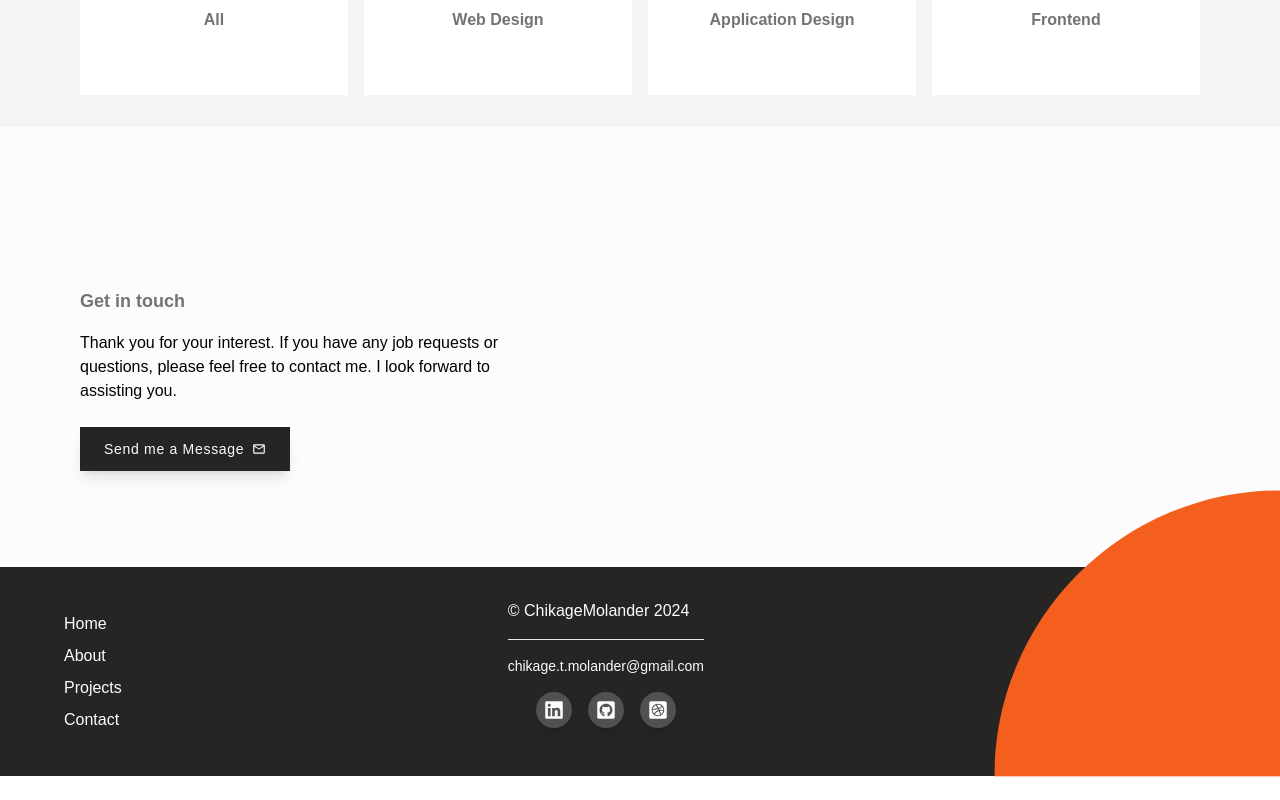
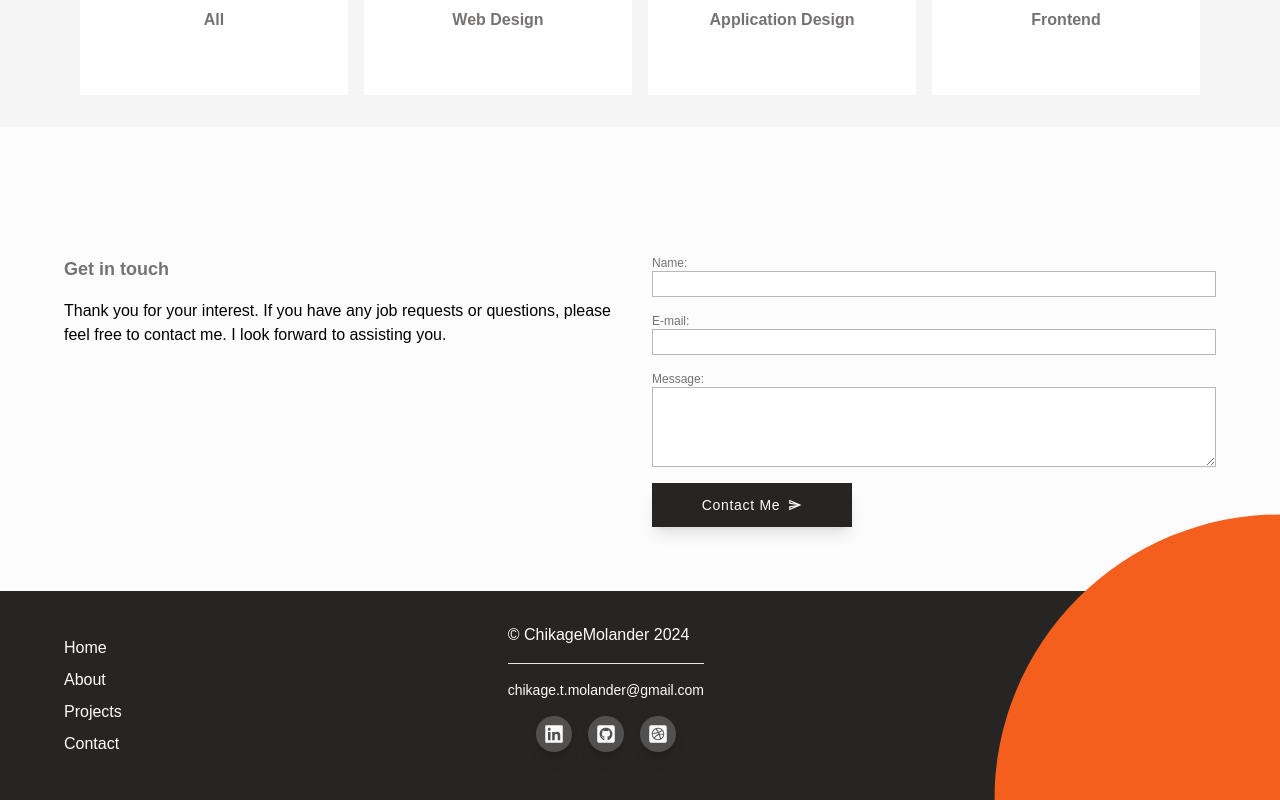
Before and after one commit to xxxOkamexxx/new-portfolio, a Next.js app: page / in a window 1280 px wide. Shown: the part 1757-2557 px from the top of the page. Before the commit the page ends 2533 px from the top, so only its background shows below. Built offline with nearby package versions, Linux system fonts and the light colour scheme.

Commit message:
create contact form

```diff
--- /dev/null
+++ b/src/app/api/email/route.js
@@ -0,0 +1,7 @@
+// reference: https://qiita.com/kohsukeve/items/87cba0e63f4b119c1757
+
+import { NextResponse } from "next/server"
+
+export async function GET() {
+  return NextResponse.json("Hello!")
+}
--- /dev/null
+++ b/src/components/ContactForm.jsx
@@ -0,0 +1,77 @@
+'use client'
+import React from 'react'
+
+import { styles } from '@/styles';
+import { MdOutlineSend } from "react-icons/md";
+import { motion } from 'framer-motion';
+
+
+const ContactForm = () => {
+  return (
+    <div>
+      <form className='flex flex-col gap-4'>
+        {/* Name */}
+        <div className='flex flex-col'>
+          <label
+            className={`${styles.textSmall} text-neutralDark`}
+            htmlFor="name"
+          >
+            Name:
+          </label>
+
+          <input
+            className={`${styles.inputBox}`}
+            type="text"
+            id='name'
+            required
+          />
+        </div>
+
+        {/* E-mail */}
+        <div className='flex flex-col'>
+          <label
+            className={`${styles.textSmall} text-neutralDark`}
+            htmlFor="email"
+          >
+            E-mail:
+          </label>
+
+          <input
+            className={`${styles.inputBox}`}
+            type="email"
+            id='email'
+            required
+          />
+        </div>
+
+        {/* Message */}
+        <div className='flex flex-col'>
+          <label
+            className={`${styles.textSmall} text-neutralDark`}
+            htmlFor="message"
+          >
+            Message:
+          </label>
+          <textarea
+            className={`${styles.inputBox} min-h-[80px]`}
+            name="message"
+            id='message'
+            required
+          />
+        </div>
+
+        <motion.button
+          whileHover={{ scale: 1.1 }}
+          transition={{ type: "spring", stiffness: 400, damping: 10 }}
+          className={`${styles.btn} ${styles.darkBtn}`}
+        >
+            <span>Contact Me</span>
+            <span><MdOutlineSend /></span>
+
+        </motion.button>
+      </form>
+    </div>
+  )
+}
+
+export default ContactForm
--- a/src/sections/About.jsx
+++ b/src/sections/About.jsx
@@ -80,7 +80,7 @@ const About = () => {
               <motion.button
                 whileHover={{ scale: 1.1 }}
                 transition={{ type: "spring", stiffness: 400, damping: 10 }}
-                className={`${styles.btn} bg-mainColorDark text-neutralLight`}
+                className={`${styles.btn} ${styles.darkBtn}`}
               >
                 <span>Download CV</span>
                 <span><MdOutlineFileDownload /></span>
--- a/src/sections/Contact.jsx
+++ b/src/sections/Contact.jsx
@@ -6,6 +6,7 @@ import { styles } from '@/styles'
 import { motion } from 'framer-motion';
 
 import { MdOutlineLocalPostOffice } from "react-icons/md";
+import ContactForm from '@/components/ContactForm';
 
 const Contact = () => {
   return (
@@ -14,38 +15,41 @@ const Contact = () => {
       className={`${styles.yPaddings}`}
     >
 
-      <div className={`brelative flex md:flex-row flex-col gap-4 ${styles.xPaddings} py-4 justify-between`}>
+      <div className={`grid md:grid-cols-2 grid-rows-1 gap-6 ${styles.xPaddings}`}>
 
 
-        <div className='md:w-[40%] flex flex-col p-4 gap-4'>
+
+        {/* Contact form */}
+        <div className='flex flex-col gap-4'>
 
           <h2 className={`${styles.pageTitle} ${styles.headline3}`}>
             Get in touch
           </h2>
 
-
-          {/* Contact form */}
-          <div >
-            <p className='pb-6'>
+          <p>
             Thank you for your interest. If you have any job requests or questions, please feel free to contact me. I look forward to assisting you.
           </p>
 
-            <div className='flex flex-col md:flex-row justify-starts'>
+          {/* <div>
             <motion.button
               whileHover={{ scale: 1.1 }}
               transition={{ type: "spring", stiffness: 400, damping: 10 }}
-                className={`${styles.btn} bg-mainColorDark text-neutralLight`}
+              className={`${styles.btn} ${styles.darkBtn}`}
             >
+              <a href="mailto:chikage.t.molander@gmail.com" className='flex flex-col md:flex-row align-middle'>
                 <span>Send me a Message</span>
                 <span><MdOutlineLocalPostOffice /></span>
+              </a>
             </motion.button>
-            </div>
+          </div> */}
 
         </div>
 
+        {/* 🚧 I'm working on the API 🚧 */}
+        <ContactForm />
 
 
-        </div>
+
 
       </div>
 
--- a/src/sections/Hero.jsx
+++ b/src/sections/Hero.jsx
@@ -81,7 +81,7 @@ const Hero = () => {
             <motion.button
               whileHover={{ scale: 1.1 }}
               transition={{ type: "spring", stiffness: 400, damping: 10 }}
-              className={`${styles.btn} bg-mainColorDark text-neutralLight`}
+              className={`${styles.btn} ${styles.darkBtn}`}
             >
                 <span>Contact Me</span>
                 <span><MdOutlineLocalPostOffice /></span>
@@ -91,7 +91,7 @@ const Hero = () => {
             <motion.button
               whileHover={{ scale: 1.1 }}
               transition={{ type: "spring", stiffness: 400, damping: 10 }}
-              className={`${styles.btn} bg-mainColorOrange text-neutralLight`}
+              className={`${styles.btn} ${styles.orangeBtn}`}
             >
               <span>Download CV</span>
               <span><MdOutlineFileDownload /></span>
--- a/src/styles/index.js
+++ b/src/styles/index.js
@@ -30,6 +30,12 @@ export const styles = {
   // Buttons
   btn: 'px-6 py-3 flex gap-2 items-center text-sm justify-center shadow-lg md:w-fit tracking-wider min-w-[200px] hover:bg-focusColor',
 
+  darkBtn: 'bg-mainColorDark text-neutralLight',
+  orangeBtn: 'bg-mainColorOrange text-neutralLight',
+
+  // form
+  inputBox: 'border-[1px] valid:border-green-500 border-neutralMedium focus:border-focusColor',
+
   // Project card
   projectCard: 'h-[150px] bg-white text-center align-middle',
 
```
Also changed, not shown: src/components/index.js (+14 -0 lines), 1 other file (tests, documents, lock files or other folders). Lines whose indentation alone changed are shown as unchanged.
